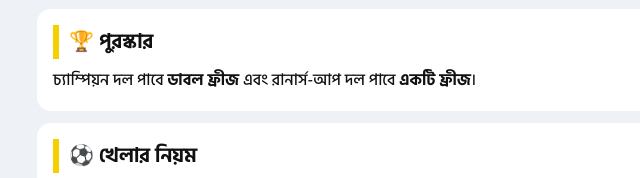
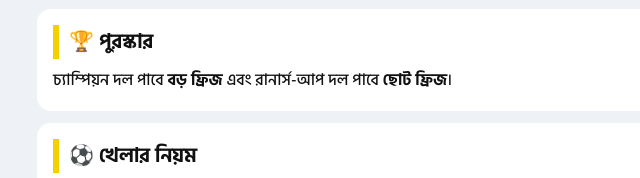
Before and after one commit to sorofa65/inft, a website: page rules.html in a window 1280 px wide. Shown: the part 614-792 px from the top of the page, 193-833 px from the left. Drawn offline with nearby package versions, Linux system fonts and the light colour scheme.

Commit message:
Update rules.html

```diff
--- a/rules.html
+++ b/rules.html
@@ -7,7 +7,7 @@ h2{margin:0 0 8px;font-size:20px;border-left:6px solid #f4d000;padding-left:10px
 .c ol,.c ul{padding-left:20px;margin:0}.c li{margin:6px 0}button.s{width:100%;padding:14px;background:#0e4fa3;color:#fff;border:0;border-radius:10px;font:600 16px 'Hind Siliguri';margin-bottom:8px}a.s{display:block;text-align:center;text-decoration:none}#o{position:fixed;left:-9999px;top:0}</style>
 <div class="w">
 <div class="c"><h2>💰 ফি ও পেমেন্ট</h2><div class="k"><div><b id="k1"></b>এন্ট্রি ফি</div><div style="background:#d98d00"><b id="k2"></b>অগ্রিম (কনফার্ম)</div><div style="background:#1f8a3b"><b id="k3"></b>খেলার দিন বাকি</div></div><ol id="fr" style="margin-top:10px"></ol></div>
-<div class="c"><h2>🏆 পুরস্কার</h2>চ্যাম্পিয়ন দল পাবে <b>ডাবল ফ্রীজ</b> এবং রানার্স-আপ দল পাবে <b>একটি ফ্রীজ</b>।</div>
+<div class="c"><h2>🏆 পুরস্কার</h2>চ্যাম্পিয়ন দল পাবে <b>বড় ফ্রিজ</b> এবং রানার্স-আপ দল পাবে <b>ছোট ফ্রিজ</b>।</div>
 <div class="c"><h2>⚽ খেলার নিয়ম</h2><ul id="pr" style="list-style:none;padding:0"></ul></div><div class="c"><h2>📋 সাধারণ নিয়মাবলী</h2><ol id="rl"></ol></div>
 <button class="s" id="dl">⬇ ফর্ম ও নিয়ম ডাউনলোড (PDF)</button><a class="s" style="padding:14px;background:#f4d000;border-radius:10px;font-weight:700;color:#111" href="register.html">✍ টিম রেজিস্ট্রেশন করুন</a><p id="msg" style="text-align:center;font-weight:600"></p></div><div id="o"></div>
 <script src="assets/sheet.js"></script><script>
```
